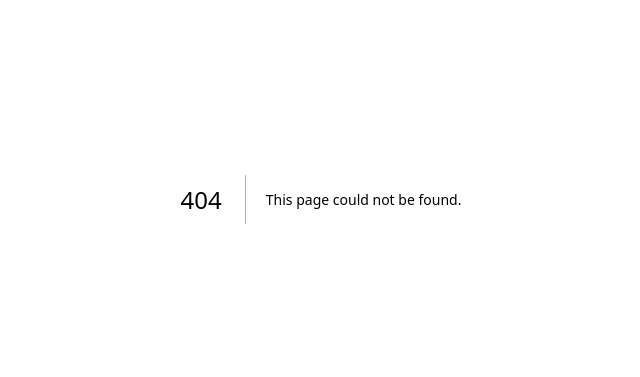
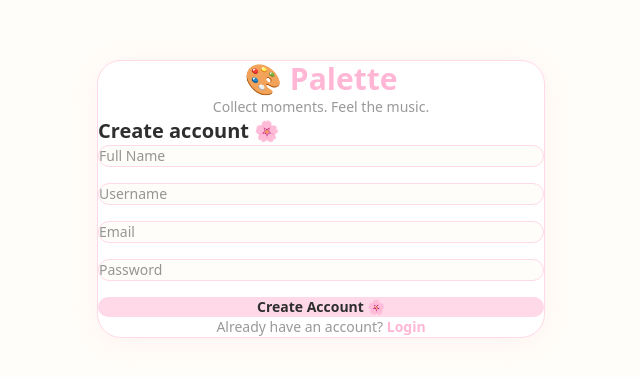
Before and after one commit to ShifatunMohsinAbisha/palette, a Next.js app in the folder frontend/: page /auth/register in a window 1280 px wide. Before the commit this address had no page. Shown: the part 201-578 px from the top of the page, without its empty margins (319-959 px from the left). Built offline with nearby package versions, Linux system fonts and the light colour scheme.

Commit message:
feat: login and register pages

```diff
--- /dev/null
+++ b/frontend/app/auth/login/page.tsx
@@ -0,0 +1,88 @@
+"use client";
+
+import { useState } from "react";
+import Link from "next/link";
+
+export default function Login() {
+  const [email, setEmail] = useState("");
+  const [password, setPassword] = useState("");
+  const [loading, setLoading] = useState(false);
+  const [error, setError] = useState("");
+
+  const handleLogin = async (e: React.FormEvent) => {
+    e.preventDefault();
+    setLoading(true);
+    setError("");
+    try {
+      const res = await fetch("http://127.0.0.1:8000/auth/login", {
+        method: "POST",
+        headers: { "Content-Type": "application/json" },
+        body: JSON.stringify({ email, password }),
+      });
+      const data = await res.json();
+      if (res.ok) {
+        localStorage.setItem("token", data.access_token);
+        window.location.href = "/";
+      } else {
+        setError(data.detail || "Login failed");
+      }
+    } catch {
+      setError("Something went wrong");
+    } finally {
+      setLoading(false);
+    }
+  };
+
+  return (
+    <div style={{ minHeight: "100vh", display: "flex", alignItems: "center", justifyContent: "center", backgroundColor: "#FFFDF9" }}>
+      <div style={{ width: "420px", padding: "48px", borderRadius: "24px", backgroundColor: "white", border: "1px solid #FFD9E8", boxShadow: "0 4px 24px rgba(255,182,193,0.15)" }}>
+
+        <div style={{ textAlign: "center", marginBottom: "32px" }}>
+          <h1 style={{ fontSize: "28px", fontWeight: "700", color: "#FFB7D5", marginBottom: "8px" }}>🎨 Palette</h1>
+          <p style={{ fontSize: "14px", color: "#999" }}>Collect moments. Feel the music.</p>
+        </div>
+
+        <h2 style={{ fontSize: "20px", fontWeight: "600", color: "#2E2E2E", fontFamily: "Georgia, serif", marginBottom: "24px" }}>Welcome back 🌸</h2>
+
+        {error && (
+          <div style={{ marginBottom: "16px", padding: "12px", borderRadius: "12px", backgroundColor: "#FFE4E4", color: "#FF6B6B", fontSize: "14px" }}>
+            {error}
+          </div>
+        )}
+
+        <form onSubmit={handleLogin} style={{ display: "flex", flexDirection: "column", gap: "16px" }}>
+          <input
+            type="email"
+            placeholder="Email"
+            value={email}
+            onChange={(e) => setEmail(e.target.value)}
+            style={{ width: "100%", padding: "12px 16px", borderRadius: "12px", border: "1px solid #FFD9E8", backgroundColor: "#FFFDF9", color: "#2E2E2E", fontSize: "14px", outline: "none", boxSizing: "border-box" }}
+            required
+          />
+          <input
+            type="password"
+            placeholder="Password"
+            value={password}
+            onChange={(e) => setPassword(e.target.value)}
+            style={{ width: "100%", padding: "12px 16px", borderRadius: "12px", border: "1px solid #FFD9E8", backgroundColor: "#FFFDF9", color: "#2E2E2E", fontSize: "14px", outline: "none", boxSizing: "border-box" }}
+            required
+          />
+          <button
+            type="submit"
+            disabled={loading}
+            style={{ width: "100%", padding: "12px", borderRadius: "12px", backgroundColor: "#FFD9E8", color: "#2E2E2E", fontSize: "14px", fontWeight: "600", border: "none", cursor: "pointer" }}
+          >
+            {loading ? "Logging in..." : "Login 🌸"}
+          </button>
+        </form>
+
+        <p style={{ textAlign: "center", fontSize: "14px", color: "#999", marginTop: "24px" }}>
+          Don't have an account?{" "}
+          <Link href="/auth/register" style={{ color: "#FFB7D5", fontWeight: "600" }}>
+            Register
+          </Link>
+        </p>
+      </div>
+    </div>
+  );
+}
--- /dev/null
+++ b/frontend/app/auth/register/page.tsx
@@ -0,0 +1,114 @@
+"use client";
+
+import { useState } from "react";
+import Link from "next/link";
+
+export default function Register() {
+  const [formData, setFormData] = useState({
+    username: "",
+    email: "",
+    password: "",
+    full_name: "",
+  });
+  const [loading, setLoading] = useState(false);
+  const [error, setError] = useState("");
+
+  const handleRegister = async (e: React.FormEvent) => {
+    e.preventDefault();
+    setLoading(true);
+    setError("");
+
+    try {
+      const res = await fetch("http://127.0.0.1:8000/auth/register", {
+        method: "POST",
+        headers: { "Content-Type": "application/json" },
+        body: JSON.stringify(formData),
+      });
+
+      const data = await res.json();
+
+      if (res.ok) {
+        window.location.href = "/auth/login";
+      } else {
+        setError(data.detail || "Registration failed");
+      }
+    } catch {
+      setError("Something went wrong");
+    } finally {
+      setLoading(false);
+    }
+  };
+
+  return (
+    <div className="min-h-screen flex items-center justify-center" style={{ backgroundColor: "#FFFDF9" }}>
+      <div className="w-full max-w-md p-8 rounded-3xl" style={{ backgroundColor: "white", border: "1px solid #FFD9E8", boxShadow: "0 4px 24px rgba(255,182,193,0.15)" }}>
+
+        <div className="text-center mb-8">
+          <h1 className="text-3xl font-bold mb-2" style={{ color: "#FFB7D5" }}>🎨 Palette</h1>
+          <p className="text-sm" style={{ color: "#999" }}>Collect moments. Feel the music.</p>
+        </div>
+
+        <h2 className="text-xl font-semibold mb-6" style={{ color: "#2E2E2E" }}>Create account 🌸</h2>
+
+        {error && (
+          <div className="mb-4 p-3 rounded-xl text-sm" style={{ backgroundColor: "#FFE4E4", color: "#FF6B6B" }}>
+            {error}
+          </div>
+        )}
+
+        <form onSubmit={handleRegister} className="flex flex-col gap-4">
+          <input
+            type="text"
+            placeholder="Full Name"
+            value={formData.full_name}
+            onChange={(e) => setFormData({ ...formData, full_name: e.target.value })}
+            className="w-full px-4 py-3 rounded-xl outline-none text-sm"
+            style={{ backgroundColor: "#FFFDF9", border: "1px solid #FFD9E8", color: "#2E2E2E" }}
+          />
+          <input
+            type="text"
+            placeholder="Username"
+            value={formData.username}
+            onChange={(e) => setFormData({ ...formData, username: e.target.value })}
+            className="w-full px-4 py-3 rounded-xl outline-none text-sm"
+            style={{ backgroundColor: "#FFFDF9", border: "1px solid #FFD9E8", color: "#2E2E2E" }}
+            required
+          />
+          <input
+            type="email"
+            placeholder="Email"
+            value={formData.email}
+            onChange={(e) => setFormData({ ...formData, email: e.target.value })}
+            className="w-full px-4 py-3 rounded-xl outline-none text-sm"
+            style={{ backgroundColor: "#FFFDF9", border: "1px solid #FFD9E8", color: "#2E2E2E" }}
+            required
+          />
+          <input
+            type="password"
+            placeholder="Password"
+            value={formData.password}
+            onChange={(e) => setFormData({ ...formData, password: e.target.value })}
+            className="w-full px-4 py-3 rounded-xl outline-none text-sm"
+            style={{ backgroundColor: "#FFFDF9", border: "1px solid #FFD9E8", color: "#2E2E2E" }}
+            required
+          />
+          <button
+            type="submit"
+            disabled={loading}
+            className="w-full py-3 rounded-xl font-semibold text-sm transition-all"
+            style={{ backgroundColor: "#FFD9E8", color: "#2E2E2E" }}
+          >
+            {loading ? "Creating account..." : "Create Account 🌸"}
+          </button>
+        </form>
+
+        <p className="text-center text-sm mt-6" style={{ color: "#999" }}>
+          Already have an account?{" "}
+          <Link href="/auth/login" style={{ color: "#FFB7D5", fontWeight: "600" }}>
+            Login
+          </Link>
+        </p>
+      </div>
+    </div>
+  );
+}
```
